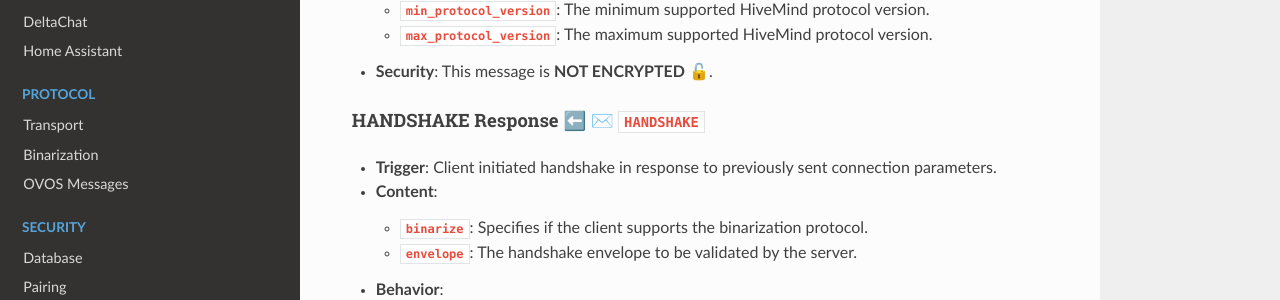
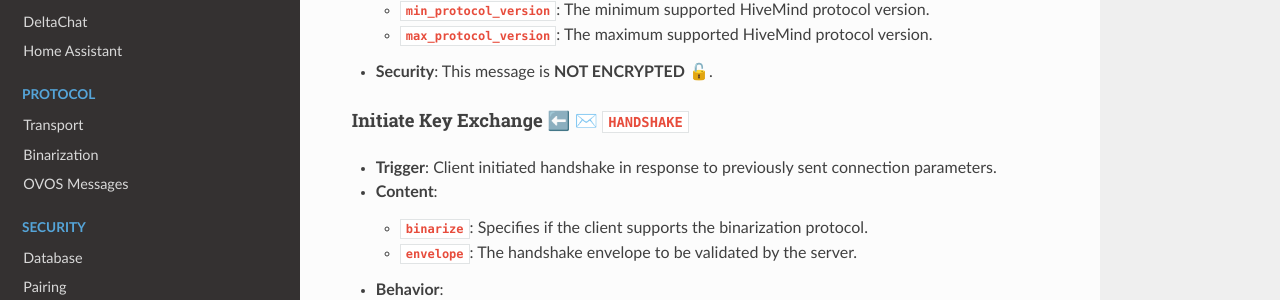
Before and after one commit to JarbasHiveMind/HiveMind-community-docs, an MkDocs documentation site: the page built from docs/12_handshake.md, in a window 1280 px wide and 900 px high, scrolled down 1320 px. Shown: the part 152-452 px from the top of the window. Built offline with MkDocs 1.6.1, drawn with Linux system fonts in a browser that asks for light colours; nearby versions of some CDN libraries.

Commit message:
improve handshake

```diff
--- a/docs/12_handshake.md
+++ b/docs/12_handshake.md
@@ -57,7 +57,7 @@ For detailed code and various usage examples, you can refer to the [Poorman Hand
     - **`max_protocol_version`**: The maximum supported HiveMind protocol version.
 - **Security**: This message is **NOT ENCRYPTED** 🔓.
 
-#### **HANDSHAKE Response**  ⬅️ ✉️  `HANDSHAKE`
+#### **Initiate Key Exchange**  ⬅️ ✉️  `HANDSHAKE`
 
 - **Trigger**: Client initiated handshake in response to previously sent connection parameters.
 - **Content**:
```
